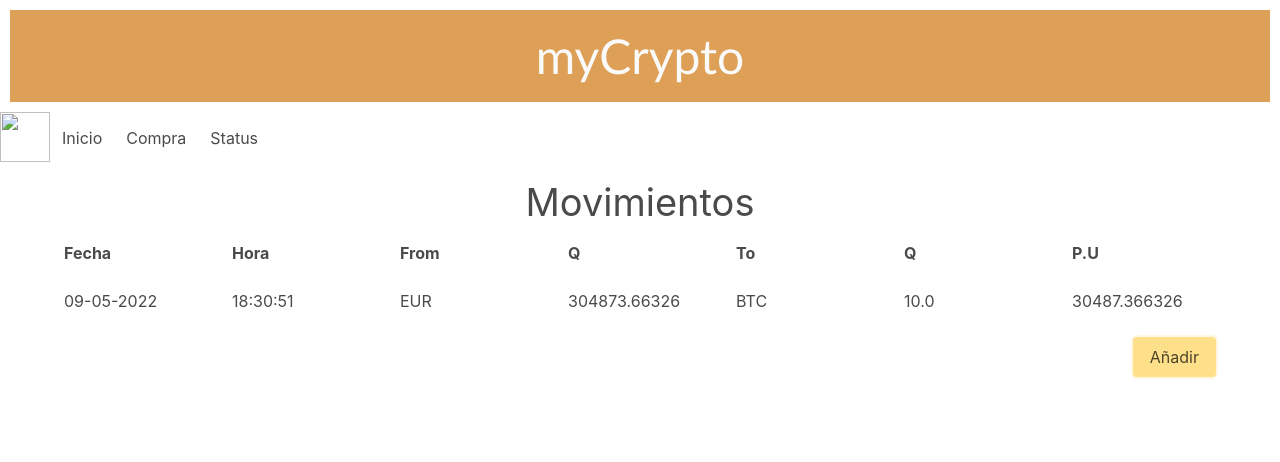
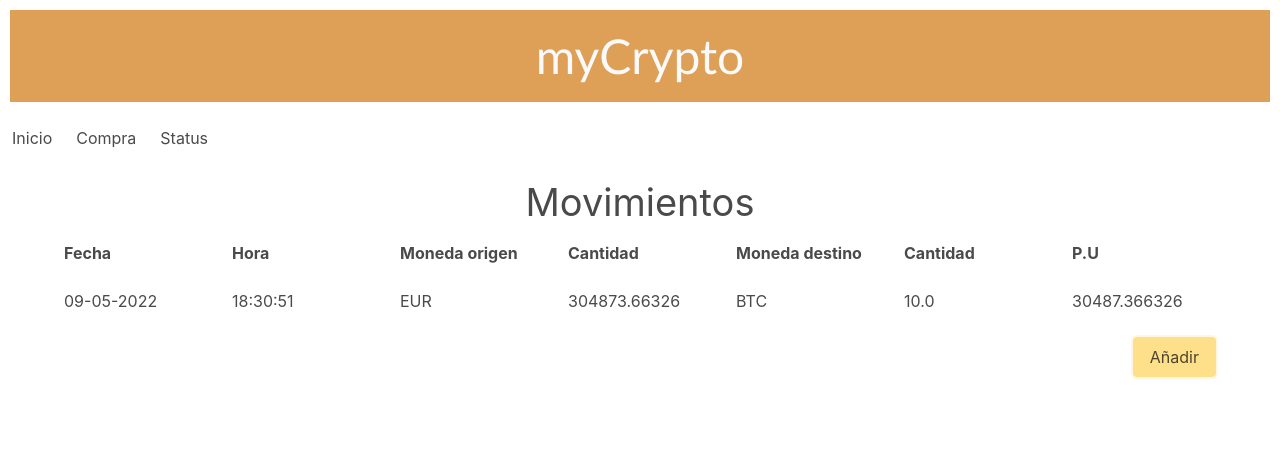
Before and after one commit to AidaQ27/Projecte_Final, a Flask app: page / in a window 1280 px wide. Shown: the top 462 px of the page. Run offline with Flask 2, Linux system fonts and the light colour scheme; data comes from the database, SQL or seed files in the repository; both versions use the stored data as it was after the commit.

Commit message:
Proyecto que funciona

```diff
--- a/balance/routes.py
+++ b/balance/routes.py
@@ -84,6 +84,11 @@ def compra():
             )
             con.commit()  # IMPRESCINDIBLE HACER COMMIT DESPUES DE INSERTAR
 
+            ProcesaDades.comprar_moneda(cantidadf, request.form.get('to'))
+            if request.form.get('from_coin') == "EUR":
+                ProcesaDades.comprar_moneda(round(cantidad_total, 2), "Total Euros")
+            else:
+                ProcesaDades.comprar_moneda(-cantidad_total, request.form.get('from_coin'))
         return redirect(url_for('inicio'))
 
 
--- a/balance/static/css/styles.css
+++ b/balance/static/css/styles.css
@@ -29,7 +29,7 @@ div.titol {
 
 }
 
-div.nav_bar {
+div.nav_start {
     text-align: center;
 
 
@@ -41,7 +41,13 @@ div.form_column {
 
 }
 
-
+div.titolmoviments {
+    font-size: 40px;
+    text-align: center;
+    font-family: 'Gill Sans', 'Gill Sans MT', Calibri, 'Trebuchet MS', sans-serif;
+    margin: 150;
+    padding: auto;
+}
 
 footer {
     padding: var(--separacion_defecto);
--- a/balance/templates/base.html
+++ b/balance/templates/base.html
@@ -16,10 +16,6 @@
 
         <nav class="navbar" role="navigation" aria-label="main navigation">
             <div class="navbar-brand">
-              <img src=""  width="50" height="28">
-
-
-
               <a role="button" class="navbar-burger" aria-label="menu" aria-expanded="false" data-target="navbarBasicExample">
                 <span aria-hidden="true"></span>
                 <span aria-hidden="true"></span>
--- a/balance/templates/principal.html
+++ b/balance/templates/principal.html
@@ -34,22 +34,22 @@
                             </div>
                             <div class="column">
                                 <div class="form_column">
-                                    From
+                                    Moneda origen
                                 </div>
                             </div>
                             <div class="column">
                                 <div class="form_column">
-                                    Q
+                                    Cantidad
                                 </div>
                             </div>
                             <div class="column">
                                 <div class="form_column">
-                                    To
+                                    Moneda destino
                                 </div>
                             </div>
                             <div class="column">
                                 <div class="form_column">
-                                    Q
+                                    Cantidad
                                 </div>
                             </div>
                             <div class="column">
@@ -92,7 +92,9 @@
             {% endif %}
 
             {% if not moviments %}
-            <p>NO HAY MOVIMIENTOS</p>
+            <div class="titolmoviments">
+                <p>No existen movimientos registrados en la tabla</p>
+            </div>
             {% endif %}
 
 
--- a/criptos/models.py
+++ b/criptos/models.py
@@ -106,4 +106,19 @@ class ProcesaDades:
         con.execute("""
                     DELETE FROM moviments
                     """)
+        con.execute("""
+                    DELETE FROM Wallet
+                    """)
+
         con.commit()
+
+    def comprar_moneda(cantidad, coin):
+        con = sqlite3.connect('data/movimientos.db')
+
+        con.execute(f"""
+                    UPDATE Wallet
+                    SET Amount = Amount + {cantidad}
+                    WHERE Coin = '{coin}';
+                    """)
+
+        con.commit()
```
Also changed, not shown: data/movimientos.db.
